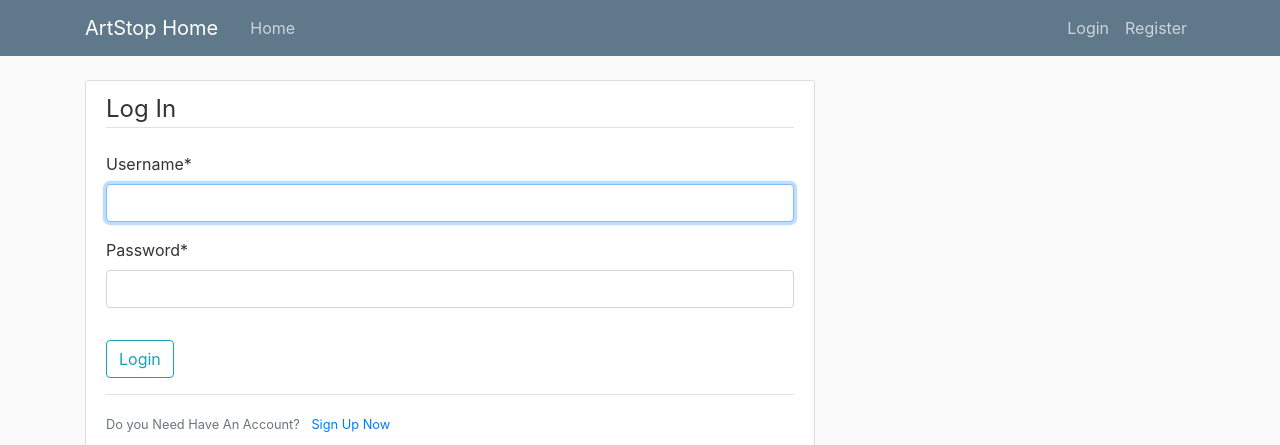
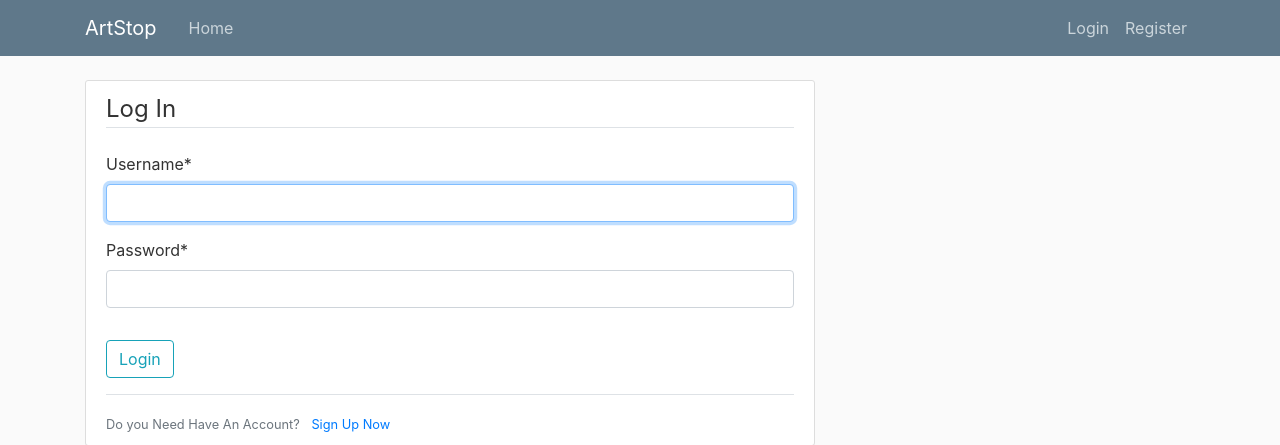
Before and after one commit to ArtStop/ArtStop, a Django app: page /login/ in a window 1280 px wide. Shown: the top 445 px of the page. Run offline with Django 3.2, Linux system fonts and the light colour scheme; parts of the project's set-up code (start-up, migrations or seed data) failed here and were passed over; some libraries are stand-ins or nearby versions.

Commit message:
Updated base template

```diff
--- a/stops/templates/stops/base.html
+++ b/stops/templates/stops/base.html
@@ -22,7 +22,7 @@
     <header class="site-header">
       <nav class="navbar navbar-expand-md navbar-dark bg-steel fixed-top">
         <div class="container">
-          <a class="navbar-brand mr-4" href="{% url 'home' %}">ArtStop Home</a>
+          <a class="navbar-brand mr-4" href="{% url 'home' %}">ArtStop</a>
           <button class="navbar-toggler" type="button" data-toggle="collapse" data-target="#navbarToggle" aria-controls="navbarToggle" aria-expanded="false" aria-label="Toggle navigation">
           <span class="navbar-toggler-icon"></span>
           </button>
@@ -33,7 +33,7 @@
             <!-- Navbar Right Side -->
             <div class="navbar-nav">
                 {% if user.is_authenticated %}
-                <a class="nav-item nav-link" href="{% url 'home' %}">Home (belki profile)</a>
+                <a class="nav-item nav-link" href="{% url 'profile' %}">Have profile?</a>
                 <a class="nav-item nav-link" href="{% url 'logout' %}">Logout</a>
               {% else %}
                 <a class="nav-item nav-link" href="{% url 'login' %}">Login</a>
```
